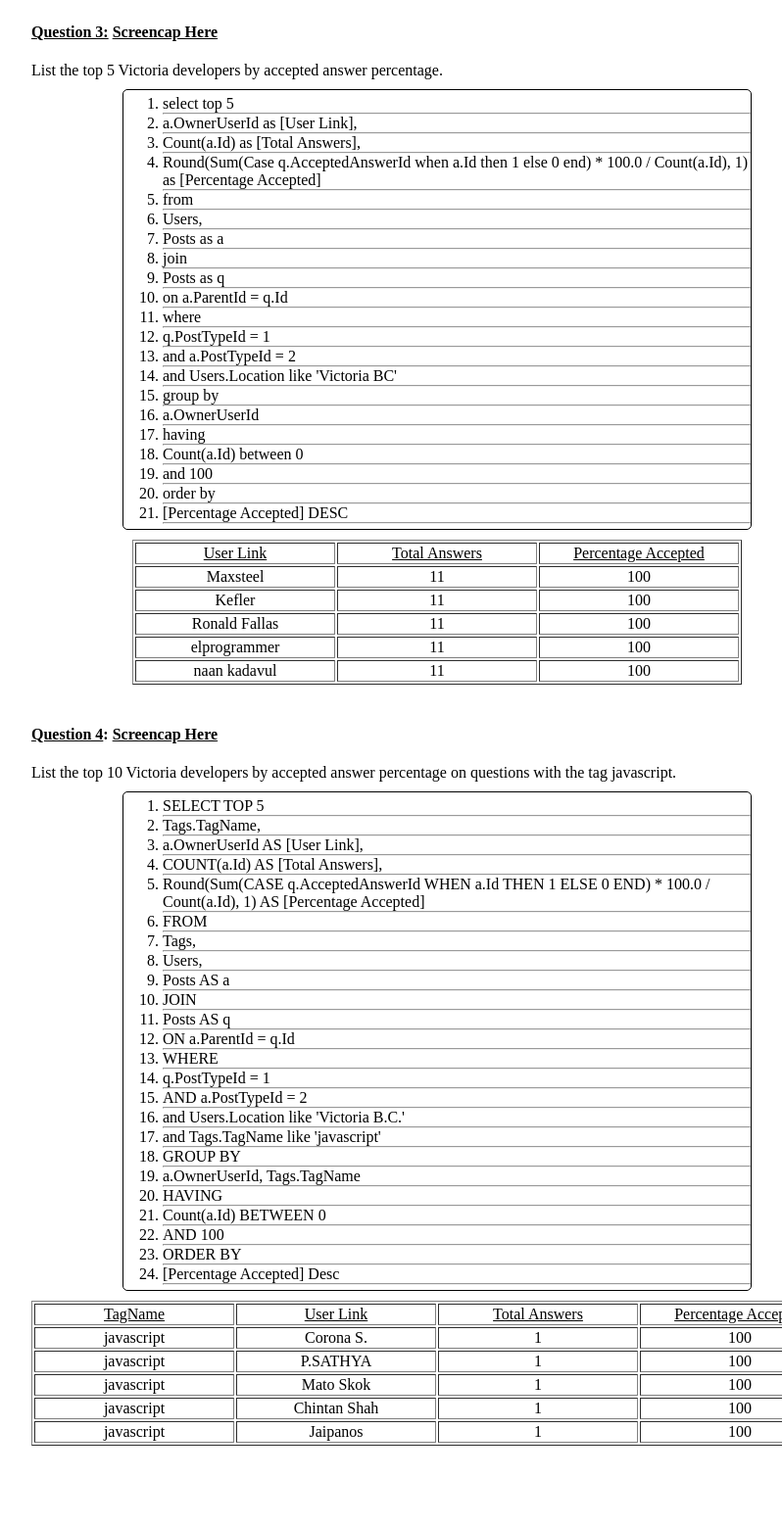
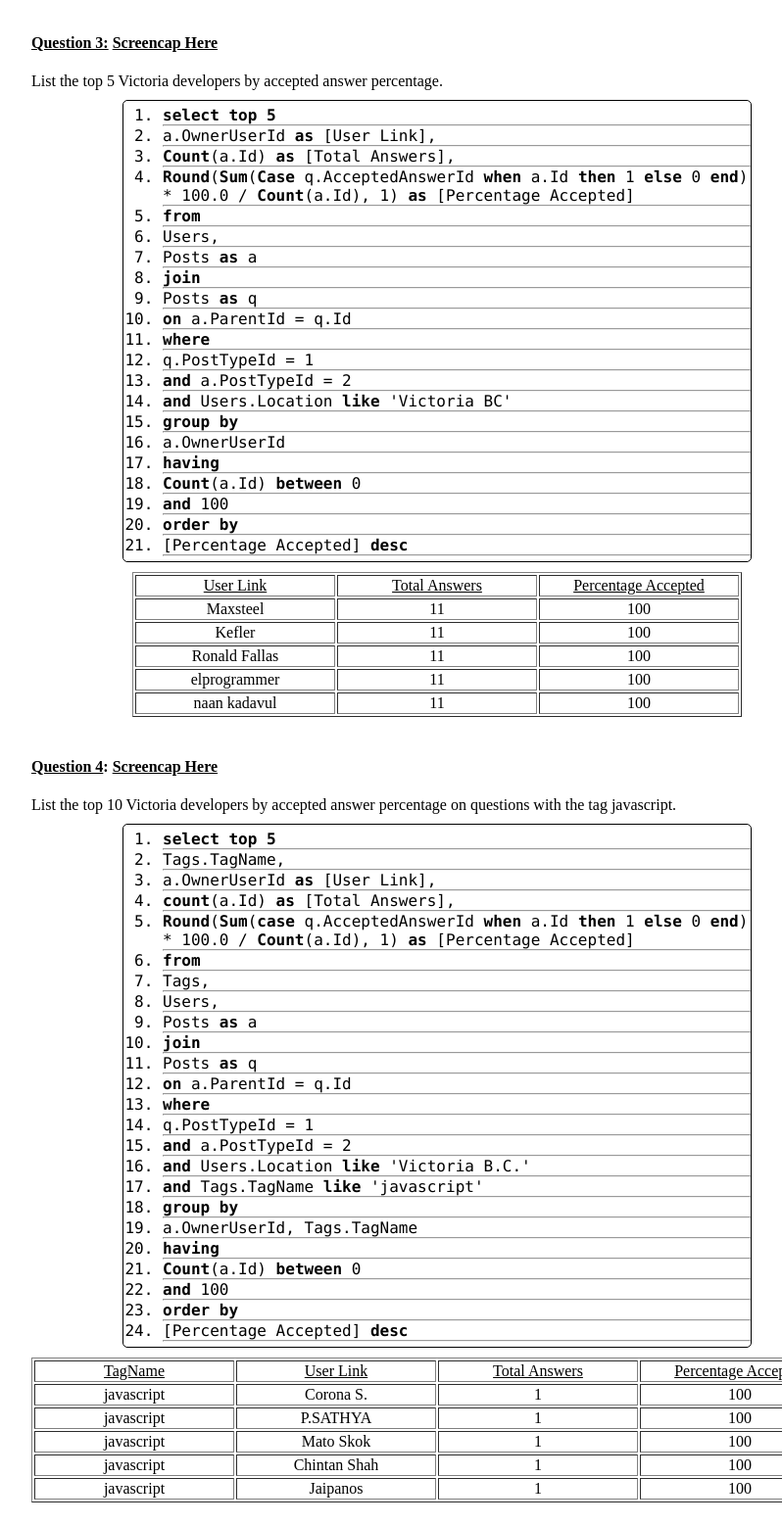
Before and after one commit to liamebirge/Homework8, a plain HTML site: page index.html in a window 1280 px wide. Shown: the part 1104-2661 px from the top of the page at 98% size, without its empty margins (194-992 px from the left). Before the commit the page ends 2608 px from the top, so only its background shows below. Drawn offline with Linux system fonts and the light colour scheme.

Commit message:
styled code text

```diff
--- a/homework8style.css
+++ b/homework8style.css
@@ -36,6 +36,7 @@ ol.codeList{
 	width:600px;
 	padding-top:5px;
 	padding-bottom:5px;
+	font-family: Lucida Console, Arial;
 }
 .question{
 	margin-bottom:10px;
--- a/index.html
+++ b/index.html
@@ -20,10 +20,10 @@
 					</div>
 					<div class="codeQ1">
 						<ol class="codeList">
-							<li>select top 10 Age, displayName</li><hr />
-							<li>from Users</li><hr />
-		 					<li>where Location like 'Victoria B%C%'</li><hr />
-							<li>order by Age</li><hr />
+							<li><b>select</b> top 10 Age, displayName</li><hr />
+							<li><b>from</b> Users</li><hr />
+		 					<li><b>where</b> Location <b>like</b> 'Victoria B%C%'</li><hr />
+							<li><b>order by</b> Age</li><hr />
 						</ol>
 					</div>
 					<div class="resultQ1">
@@ -84,13 +84,13 @@
 					</div>
 					<div class="codeQ2">
 						<ol class="codeList">
-							<li>select distinct</li><hr />
-	  						<li>top 10 Reputation, DisplayName, TagName</li><hr />
-							<li>from Posts, Users, Tags</li><hr />
-							<li>where</li><hr />
-	  						<li>TagName IN ('javascript')</li><hr />
-	  						<li>and Location like ('Victoria B%C%')</li><hr />
-							<li>order by Reputation desc</li><hr />
+							<li><b>select</b> distinct</li><hr />
+	  						<li><b>top 10</b> Reputation, DisplayName, TagName</li><hr />
+							<li><b>from</b> Posts, Users, Tags</li><hr />
+							<li><b>where</b></li><hr />
+	  						<li>TagName <b>in</b> ('javascript')</li><hr />
+	  						<li><b>and</b> Location <b>like</b> ('Victoria B%C%')</li><hr />
+							<li><b>order by</b> Reputation <b>desc</b></li><hr />
 						</ol>
 					</div>
 					<div class="resultQ2">
@@ -162,27 +162,27 @@
 					</div>
 					<div class="codeQ3">
 						<ol class="codeList">
-							<li>select top 5</li><hr />
-	  						<li>a.OwnerUserId as [User Link],</li><hr />
-	  						<li>Count(a.Id) as [Total Answers],</li><hr />
-							<li>Round(Sum(Case q.AcceptedAnswerId when a.Id then 1 else 0 end) * 100.0 / Count(a.Id), 1) as [Percentage Accepted]</li><hr />
-							<li>from</li><hr />
+							<li><b>select top 5</b></li><hr />
+	  						<li>a.OwnerUserId <b>as</b> [User Link],</li><hr />
+	  						<li><b>Count</b>(a.Id) <b>as</b> [Total Answers],</li><hr />
+							<li><b>Round</b>(<b>Sum</b>(<b>Case</b> q.AcceptedAnswerId <b>when</b> a.Id <b>then</b> 1 <b>else</b> 0 <b>end</b>) * 100.0 / <b>Count</b>(a.Id), 1) <b>as</b> [Percentage Accepted]</li><hr />
+							<li><b>from</b></li><hr />
 	  						<li>Users,</li><hr />
-	  						<li>Posts as a</li><hr />
-	  						<li>join</li><hr />
-	  						<li>Posts as q</li><hr />
-	    					<li> on a.ParentId = q.Id</li><hr />
-							<li>where</li><hr />
+	  						<li>Posts <b>as</b> a</li><hr />
+	  						<li><b>join</b></li><hr />
+	  						<li>Posts <b>as</b> q</li><hr />
+	    					<li> <b>on</b> a.ParentId = q.Id</li><hr />
+							<li><b>where</b></li><hr />
 							<li>q.PostTypeId = 1</li><hr />
-							<li>and a.PostTypeId = 2</li><hr />
-							<li>and Users.Location like 'Victoria BC'</li><hr />
-							<li>group by</li><hr />
+							<li><b>and</b> a.PostTypeId = 2</li><hr />
+							<li><b>and</b> Users.Location <b>like</b> 'Victoria BC'</li><hr />
+							<li><b>group by</b></li><hr />
 							<li>a.OwnerUserId</li><hr />
-							<li>having</li><hr />
-							<li>Count(a.Id) between 0</li><hr />
-							<li>and 100</li><hr />
-							<li>order by</li><hr />
-							<li>[Percentage Accepted] DESC</li><hr />
+							<li><b>having</b></li><hr />
+							<li><b>Count</b>(a.Id) <b>between</b> 0</li><hr />
+							<li><b>and</b> 100</li><hr />
+							<li><b>order by</b></li><hr />
+							<li>[Percentage Accepted] <b>desc</b></li><hr />
 						</ol>
 					</div>
 					<div class="resultQ3">
@@ -229,30 +229,30 @@
 					</div>
 					<div class="codeQ4">
 						<ol class="codeList">
-							<li>SELECT TOP 5</li><hr />
+							<li><b>select top 5</b></li><hr />
 	  						<li>Tags.TagName,</li><hr />
-	  						<li>a.OwnerUserId AS [User Link],</li><hr />
-	  						<li>COUNT(a.Id) AS [Total Answers],</li><hr />
-	  						<li>Round(Sum(CASE q.AcceptedAnswerId WHEN a.Id THEN 1 ELSE 0 END) * 100.0 / Count(a.Id), 1) AS [Percentage Accepted]</li><hr />
-							<li>FROM</li><hr />
+	  						<li>a.OwnerUserId <b>as</b> [User Link],</li><hr />
+	  						<li><b>count</b>(a.Id) <b>as</b> [Total Answers],</li><hr />
+	  						<li><b>Round</b>(<b>Sum</b>(<b>case</b> q.AcceptedAnswerId <b>when</b> a.Id <b>then</b> 1 <b>else</b> 0 <b>end</b>) * 100.0 / <b>Count</b>(a.Id), 1) <b>as</b> [Percentage Accepted]</li><hr />
+							<li><b>from</b></li><hr />
   							<li>Tags,</li><hr />
 	 						<li>Users,</li><hr />
-	 						<li>Posts AS a</li><hr />
-	 						<li>JOIN</li><hr />
-	 						<li>Posts AS q</li><hr />
-	 						<li>ON a.ParentId = q.Id</li><hr />
-	 						<li>WHERE</li><hr />
+	 						<li>Posts <b>as</b> a</li><hr />
+	 						<li><b>join</b></li><hr />
+	 						<li>Posts <b>as</b> q</li><hr />
+	 						<li><b>on</b> a.ParentId = q.Id</li><hr />
+	 						<li><b>where</b></li><hr />
 							<li>q.PostTypeId = 1</li><hr />
-	 						<li>AND a.PostTypeId = 2</li><hr />
-	 						<li>and Users.Location like 'Victoria B.C.'</li><hr />
-	 						<li>and Tags.TagName like 'javascript'</li><hr />
-	 						<li>GROUP BY</li><hr />
+	 						<li><b>and</b> a.PostTypeId = 2</li><hr />
+	 						<li><b>and</b> Users.Location <b>like</b> 'Victoria B.C.'</li><hr />
+	 						<li><b>and</b> Tags.TagName <b>like</b> 'javascript'</li><hr />
+	 						<li><b>group by</b></li><hr />
 	 						<li>a.OwnerUserId, Tags.TagName</li><hr />
-	 						<li>HAVING</li><hr />
- 							<li>Count(a.Id) BETWEEN 0</li><hr />
-							<li>AND   100</li><hr />
-	 						<li>ORDER BY</li><hr />
-	 						<li>[Percentage Accepted] Desc</li><hr />
+	 						<li><b>having</b></li><hr />
+ 							<li><b>Count</b>(a.Id) <b>between</b> 0</li><hr />
+							<li><b>and</b> 100</li><hr />
+	 						<li><b>order by</b></li><hr />
+	 						<li>[Percentage Accepted] <b>desc</b></li><hr />
 	 					</ol>
 					</div>
 					<div class="resultQ4">
```
